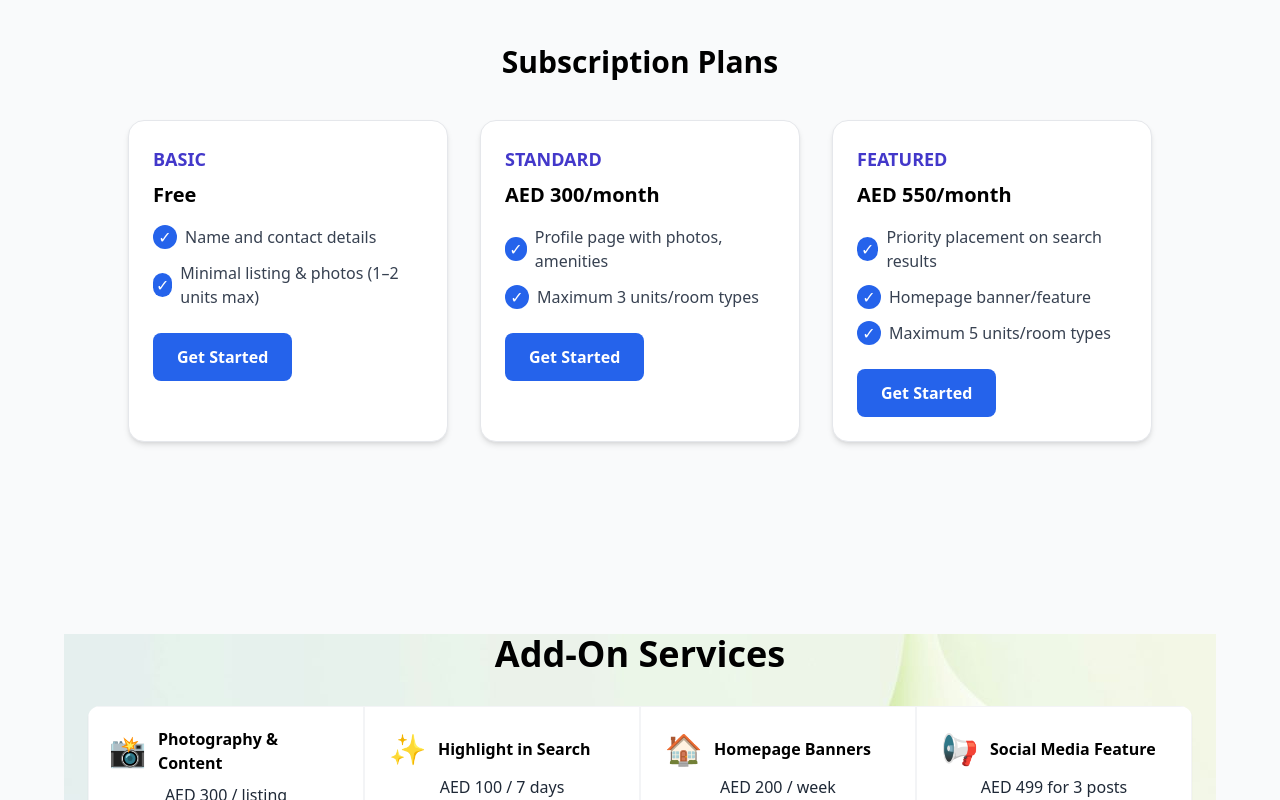
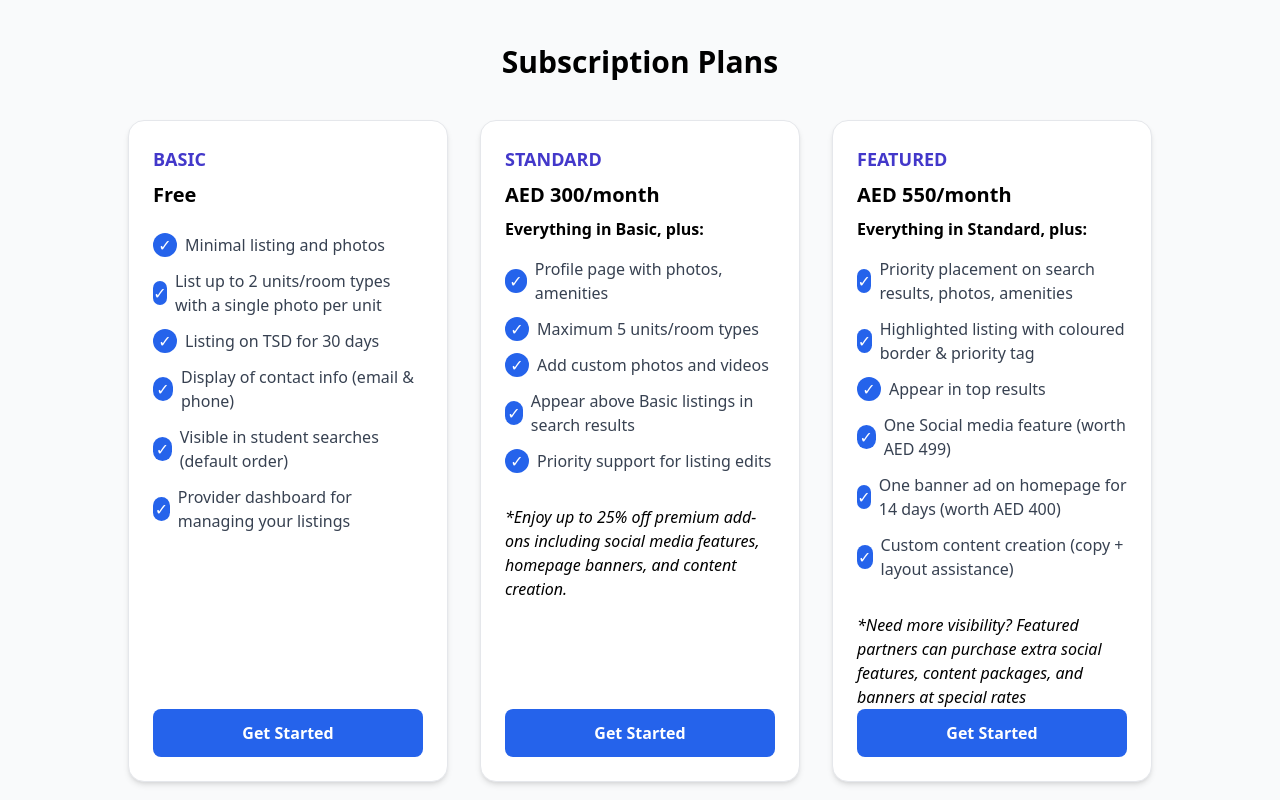
Before and after one commit to TheStudentDorm/TSD_Student, a React (Vite) app: page /providers in a window 1280 px wide. Shown: the part 2120-2920 px from the top of the page. Built offline with nearby package versions, Linux system fonts and the light colour scheme.

Commit message:
Fix in Home page and Providers page

```diff
--- a/src/pages/Home.tsx
+++ b/src/pages/Home.tsx
@@ -246,40 +246,53 @@ export default function Home({ overlay = "light" }: HomeProps) {
               </div>
             </div>
           ))}
-       <div className="flex justify-end mt-6">
+
+          </div>
+          <div className="flex justify-center mt-6">
           <Link to="students/Events" className="text-indigo-600 font-medium hover:underline text-lg">
             See All Events →
           </Link>
-          </div>
         </div>
 
       </section>
       {/* ======================== PARTNER SECTION ======================== */}
       <section
-        className="relative py-24 bg-cover bg-center text-center text-white"
-        style={{ backgroundImage: "url('/partner-bg.png')" }}
+  className="relative w-full h-screen bg-cover bg-center bg-fixed text-center text-white"
+  style={{ backgroundImage: `url('partner-bg.png')` }}
 >
+  {/* Dark overlay */}
   <div className="absolute inset-0 bg-black/50"></div>
-        <div className="relative z-10 max-w-2xl mx-auto hover:opacity-90 transition-opacity duration-300">
-          <h2 className="text-3xl font-bold mb-4">PARTNER WITH US</h2>
-          <p className="mb-6">Are you an Accommodation Provider? <br /> Get discovered by thousands of students every month.</p>
+
+  {/* Content */}
+  <div className="relative z-10 max-w-2xl mx-auto flex flex-col items-center justify-center h-full px-4">
+    <h2 className="text-4xl md:text-5xl font-bold mb-4">PARTNER WITH US</h2>
+    <p className="mb-6 text-lg md:text-xl">
+      Are you an Accommodation Provider? <br /> Get discovered by thousands of students every month.
+    </p>
     <Link
       to="/providers#subscription-plans"
       className="relative inline-flex items-center justify-center px-6 py-3 rounded-full font-semibold text-white bg-gradient-to-r from-blue-600 to-indigo-500 hover:from-blue-700 hover:to-indigo-600 transition-all duration-300 shadow-lg hover:shadow-xl"
     >
       View Pricing Plans
-            <svg className="w-5 h-5 ml-2 transition-transform group-hover:translate-x-1" fill="none" stroke="currentColor" strokeWidth="2" viewBox="0 0 24 24">
+      <svg
+        className="w-5 h-5 ml-2 transition-transform group-hover:translate-x-1"
+        fill="none"
+        stroke="currentColor"
+        strokeWidth="2"
+        viewBox="0 0 24 24"
+      >
         <path strokeLinecap="round" strokeLinejoin="round" d="M17 8l4 4m0 0l-4 4m4-4H3"></path>
       </svg>
     </Link>
   </div>
 </section>
 
+
       {/* ======================== CONTACT FORM ======================== */}
       <section className="py-16 bg-gray-50 text-center">
         <h2 className="text-3xl font-bold mb-4">HAVE QUESTIONS? SUGGESTIONS?</h2>
         <p className="text-lg text-gray-700 mb-2">Tell us what you think or need help with. We're here to assist you!</p>
-        <p className="text-gray-600 mb-8 max-w-2xl mx-auto">Whether you have questions about our services, need assistance, or want to share your feedback, we'd love to hear from you. Your input helps us improve and serve you better.</p>
+        {/* <p className="text-gray-600 mb-8 max-w-2xl mx-auto">Whether you have questions about our services, need assistance, or want to share your feedback, we'd love to hear from you. Your input helps us improve and serve you better.</p> */}
 
         <form ref={formRef} onSubmit={sendEmail} className="max-w-xl mx-auto space-y-4">
           <input type="text" name="name" placeholder="Your Name" required className="w-full px-4 py-2 border rounded-lg focus:ring-2 focus:ring-indigo-500 focus:outline-none" />
--- a/src/pages/Providers.tsx
+++ b/src/pages/Providers.tsx
@@ -21,17 +21,23 @@ const plans = [
   {
     title: "BASIC",
     price: "Free",
-    features: ["Name and contact details", "Minimal listing & photos (1–2 units max)"],
+    caption:"",
+    features: ["Minimal listing and photos ","List up to 2 units/room types with a single photo per unit","Listing on TSD for 30 days","Display of contact info (email & phone)","Visible in student searches (default order)","Provider dashboard for managing your listings"],
+   additionalinfo:"",
   },
   {
     title: "STANDARD",
     price: "AED 300/month",
-    features: ["Profile page with photos, amenities", "Maximum 3 units/room types"],
+    caption:"Everything in Basic, plus:",
+    features: ["Profile page with photos, amenities","Maximum 5 units/room types","Add custom photos and videos","Appear above Basic listings in search results","Priority support for listing edits"],
+      additionalinfo:"*Enjoy up to 25% off premium add-ons including social media features, homepage banners, and content creation.",
   },
   {
     title: "FEATURED",
     price: "AED 550/month",
-    features: ["Priority placement on search results", "Homepage banner/feature", "Maximum 5 units/room types"],
+    caption:"Everything in Standard, plus:",
+    features: ["Priority placement on search results, photos, amenities ","Highlighted listing with coloured border & priority tag","Appear in top results ","One Social media feature (worth AED 499)","One banner ad on homepage for 14 days (worth AED 400)","Custom content creation (copy + layout assistance)"],
+      additionalinfo:"*Need more visibility? Featured partners can purchase extra social features, content packages, and banners at special rates",
     featured: true,
   },
 ];
@@ -131,16 +137,18 @@ const plans = [
       {/* SUBSCRIPTION PLANS */}
 <section id="subscription-plans" className="py-16 bg-gray-50">
   <h2 className="text-3xl font-bold text-center mb-10">Subscription Plans</h2>
+
   <div className="grid md:grid-cols-3 gap-8 max-w-5xl mx-auto">
-
     {plans.map((item, i) => (
       <div
         key={i}
-        className="p-6 bg-white shadow-md rounded-2xl border border-gray-200 hover:shadow-xl hover:-translate-y-1 transition duration-300"
+        className="group p-6 bg-white shadow-md rounded-2xl border border-gray-200 flex flex-col
+                   transition duration-300 transform hover:scale-105 hover:shadow-2xl hover:border-indigo-500"
       >
         {/* Title & Price */}
         <h3 className="font-bold text-indigo-700 text-lg">{item.title}</h3>
         <h4 className="mt-2 font-semibold text-xl">{item.price}</h4>
+        <div className="mt-2 font-semibold">{item.caption}</div>
 
         {/* Features list */}
         <ul className="mb-6 space-y-3 text-gray-700 mt-4">
@@ -152,15 +160,22 @@ const plans = [
           ))}
         </ul>
 
-        {/* CTA button */}
-        <button className="bg-blue-600 hover:bg-blue-700 text-white px-6 py-3 rounded-lg font-semibold transition">
+        {/* Additional info */}
+        <div className="mt-2 text-blue italic">{item.additionalinfo}</div>
+
+        {/* CTA button aligned bottom */}
+        <button
+          className="mt-auto px-6 py-3 rounded-lg font-semibold transition
+                     bg-blue-600 text-white hover:bg-blue-700
+                     group-hover:shadow-lg group-hover:shadow-indigo-400/50 group-hover:scale-105"
+        >
           Get Started
         </button>
       </div>
     ))}
-
   </div>
 </section>
+
 <section className="relative py-16 bg-gray-50 overflow-hidden">
         {/* Add-On Services */}
        <div className="mt-16 max-w-6xl mx-auto px-6 text-center"
```
Lines whose indentation alone changed are shown as unchanged.
